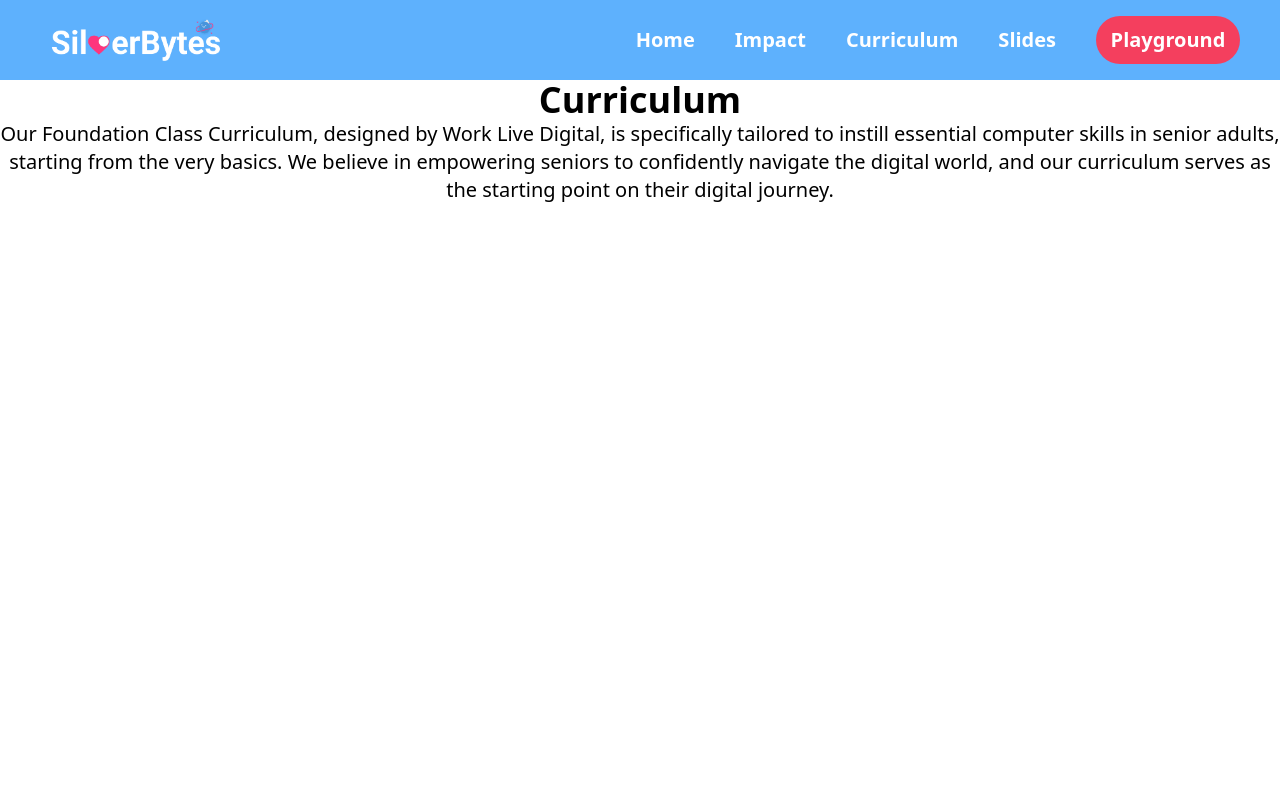
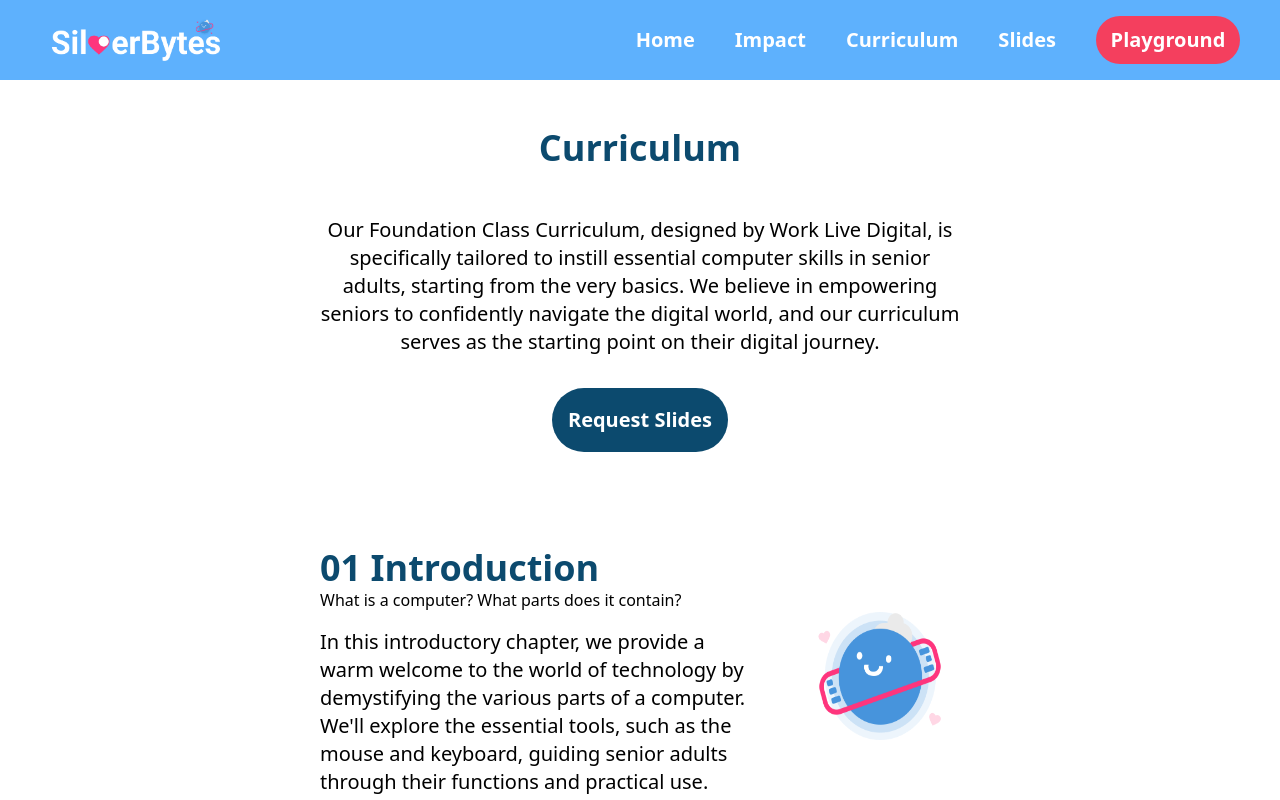
Before and after one commit to eugenetangkj/computereasylah, a Next.js app: page /curriculum in a window 1280 px wide. Built offline with nearby package versions, Linux system fonts and the light colour scheme; a web font is replaced by a local one.

Commit message:
basic curriculum page

```diff
--- a/common/Title.tsx
+++ b/common/Title.tsx
@@ -4,7 +4,7 @@ interface TitleProps {
 }
 
 const Title: React.FC<TitleProps> = ({ text, className }) => {
-  return <p className={`text-4xl font-semibold text-dark-blue ${className}`}>{text}</p>;
+  return <p className={`text-4xl font-bold ${className}`}>{text}</p>;
 };
 
 export default Title;
--- a/constants/index.js
+++ b/constants/index.js
@@ -20,3 +20,60 @@ export const navLinks = [
     title: "Playground",
   },
 ];
+
+export const curriculumInfo = [
+  {
+    title: "Introduction",
+    subtitle: "What is a computer? What parts does it contain?",
+    text: "In this introductory chapter, we provide a warm welcome to the world of technology by demystifying the various parts of a computer. We'll explore the essential tools, such as the mouse and keyboard, guiding senior adults through their functions and practical use.",
+    imagesrc: "",
+  },
+  {
+    title: "Using a Computer",
+    subtitle: "How can I use the basic features of a computer?",
+    text: "In this chapter, we take a hands-on approach to empower seniors with the practical skills needed to use the computer components introduced in the previous chapter. We'll guide them on how to confidently switch on and off the computer, navigate using the mouse, and perform other essential tasks.",
+    imagesrc: "",
+  },
+  {
+    title: "Typing",
+    subtitle: "How do I type into the computer using a keyboard?",
+    text: "In this chapter, we'll dive into the art of keyboard typing, recognizing that for senior adults learning computer skills, this is a valuable technical skill that may feel unfamiliar at first. We understand that mastering typing takes time and patience, and our approach is designed to make the journey enjoyable and effective.",
+    imagesrc: "",
+  },
+  {
+    title: "File Management",
+    subtitle: "How do I store and open files on a computer?",
+    text: "In this chapter, we delve into the essential skill of file management, where we empower senior adults to create, save, organize, and manage their digital documents on the local computer.",
+    imagesrc: "",
+  },
+  {
+    title: "Applications",
+    subtitle: "What are the main apps I can use on a computer?",
+    text: "In this chapter, we introduce senior adults to the fascinating world of computer applications. We'll showcase a variety of basic applications that are designed to enhance their digital experience. We also introduce the concept of windows, the digital spaces where applications appear and where one will perform various tasks.",
+    imagesrc: "",
+  },
+  {
+    title: "Internet",
+    subtitle: "How do I browse the Internet using a computer?",
+    text: "In this chapter, we embark on a journey to introduce senior adults to the vast and fascinating realm of the Internet. We explore the fundamental concepts of URLs and websites, demystifying the digital landscape for them. We'll also showcase a selection of common websites that can be immensely useful and enriching.",
+    imagesrc: "",
+  },
+  {
+    title: "Email",
+    subtitle: "How do I use the computer to send emails?",
+    text: "In this chapter, we aim to inculcate senior adults with the essential skills of email communication. We begin by introducing the world of emails, explaining their purpose and the significance of learning this valuable tool in today's digital age. We will then guide them through the process of composing and sending emails.",
+    imagesrc: "",
+  },
+  {
+    title: "Safety",
+    subtitle: "How can I safely use a computer and the Internet?",
+    text: "In this chapter, we address the vital aspect of staying safe while using the computer and the Internet, recognizing the ever-evolving digital landscape and the presence of potential threats and scams. We introduce techniques and best practices to ensure the senior adults’ online safety in today's digital world.",
+    imagesrc: "",
+  },
+  {
+    title: "short",
+    subtitle: "test",
+    text: "short.",
+    imagesrc: "",
+  },
+];
--- a/pages/Landing.tsx
+++ b/pages/Landing.tsx
@@ -15,7 +15,7 @@ const Intro = (props: any) => {
   const { title, text } = props;
   return (
     <div className="mx-auto w-1/2">
-      <Title className="p-12" text={title} />
+      <Title className="p-12 text-sky-900" text={title} />
       <Text content={text} />
     </div>
   );
@@ -78,7 +78,7 @@ const Landing = () => {
             <li>
               View our foundation{" "}
               <NextLink href="#">
-                <a className="underline text-blue-500">curriculum</a>
+                <span className="underline text-blue-500">curriculum</span>
               </NextLink>{" "}
               to have an overview of the content that can be covered with the senior
               adults.
--- a/pages/curriculum.tsx
+++ b/pages/curriculum.tsx
@@ -1,20 +1,81 @@
 import Navbar from "@/components/Navbar";
 import Title from "@/common/Title";
 import Text from "@/common/Text";
+import NextLink from "next/link";
+import Logo from "@/assets/Logo.png";
+import Image from "next/image";
+import { curriculumInfo } from "@/constants";
 
 interface CurriculumProps {
   // Define your props if needed
 }
 
+interface TopicProps {
+  title: string;
+  subtitle: string;
+  text: string;
+  imageSrc: any;
+  imageAlt: string;
+}
+
+const Topic: React.FC<TopicProps> = (props) => {
+  return (
+    <div className="grow">
+      <div className="text-left w-full ">
+        <Title text={props.title} className="text-sky-900" />
+        <p className="">{props.subtitle}</p>
+        <div className="flex flex-col sm:flex-row justify-between ">
+          <Text className="my-4 w-2/3" content={props.text} />
+          <div className="w-1/4 ">
+            <Image
+              src={props.imageSrc}
+              alt={props.imageAlt}
+              className="h-32 w-32 mx-auto"
+            />
+          </div>
+        </div>
+      </div>
+    </div>
+  );
+};
+
 const Curriculum: React.FC<CurriculumProps> = (props) => {
   // You can use the props and state here
 
   return (
-    <div className="bg-white h-screen ">
+    <div className="bg-white h-screen overflow-x-hidden">
       <Navbar />
       <div className="flex flex-col justify-center items-center text-center bg-white w-screen overflow-y-hidden">
-        <Title text="Curriculum" />
-        <Text content="Our Foundation Class Curriculum, designed by Work Live Digital, is specifically tailored to instill essential computer skills in senior adults, starting from the very basics. We believe in empowering seniors to confidently navigate the digital world, and our curriculum serves as the starting point on their digital journey." />
+        <div className="mx-auto w-1/2 mb-24">
+          <Title className="p-12 text-sky-900" text="Curriculum" />
+          <Text content="Our Foundation Class Curriculum, designed by Work Live Digital, is specifically tailored to instill essential computer skills in senior adults, starting from the very basics. We believe in empowering seniors to confidently navigate the digital world, and our curriculum serves as the starting point on their digital journey." />
+          <NextLink href="/slides">
+            <button className="w-44 h-16 bg-sky-900 rounded-full text-white font-semibold text-xl mt-8 hover:bg-sky-600">
+              Request Slides
+            </button>
+          </NextLink>
+        </div>
+
+        <div className="flex flex-col justify-center items-center w-1/2">
+          {curriculumInfo.map((topic, index) => {
+            // Use a function to format the index with leading zeros
+            const formattedIndex = (index + 1).toString().padStart(2, "0");
+
+            // Append the formatted index to the topic title
+            const formattedTitle = `${formattedIndex} ${topic.title}`;
+
+            return (
+              <Topic
+                key={index}
+                title={formattedTitle}
+                subtitle={topic.subtitle}
+                text={topic.text}
+                imageSrc={Logo}
+                imageAlt={formattedTitle} // Use the formatted title as alt text
+              />
+            );
+          })}
+        </div>
       </div>
     </div>
   );
```
